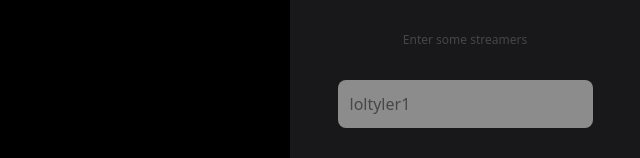
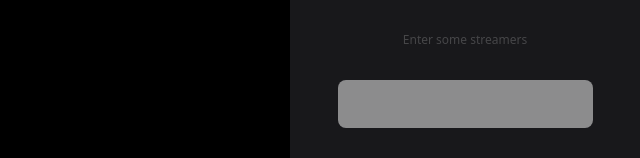
Before and after one commit to emigrek/twitch-squad, a Next.js app: page / in a window 1280 px wide. Shown: the top 158 px of the page, without its empty margins (640-1280 px from the left). Built offline with nearby package versions, Linux system fonts and the light colour scheme.

Commit message:
fixing typescript errors

```diff
--- a/app/Input.tsx
+++ /dev/null
@@ -1,18 +0,0 @@
-import React from 'react'
-
-function Input(props: { value: string, placeholder: string, onChange: () => void, onKeyDown: () => void }) {
-  return (
-    <div className='w-full flex items-center p-3 rounded-lg bg-white/50 text-black' >
-      <input
-        value={props.value}
-        onKeyDown={props.onKeyDown}
-        onChange={props.onChange}
-        className="bg-transparent outline-none placeholder:text-black/50"
-        placeholder={props.placeholder}
-      />
-    </div>
-
-  )
-}
-
-export default Input
--- a/app/MiniIcon.tsx
+++ /dev/null
@@ -1,9 +0,0 @@
-import React from 'react'
-
-function MiniIcon({ Icon }) {
-  return (
-    <Icon className="h-5 w-5 text-white" />
-  )
-}
-
-export default MiniIcon
--- a/app/Navbar.tsx
+++ b/app/Navbar.tsx
@@ -1,7 +1,4 @@
 import React from 'react'
-import MiniIcon from './MiniIcon'
-
-import { SquaresPlusIcon } from '@heroicons/react/24/solid'
 import { ChatBubbleOvalLeftEllipsisIcon } from '@heroicons/react/24/solid'
 
 import { useRecoilValue, useSetRecoilState } from "recoil";
@@ -14,14 +11,12 @@ import Create from './Create';
 function Navbar() {
     const squad = useRecoilValue(squadState);
     const chat = useRecoilValue(chatState);
-
     const setChat = useSetRecoilState(chatState);
-    const setSquad = useSetRecoilState(squadState);
 
     const options = squad.map((twitchId) => ({ value: twitchId, label: twitchId }));
 
-    const handleSquadChange = (e: React.ChangeEvent) => {
-        setChat(e.target.value);
+    const handleSquadChange = (e: React.ChangeEvent<HTMLSelectElement>) => {
+       setChat(e.target.value);
     }
 
     return (
@@ -29,7 +24,7 @@ function Navbar() {
             <Create/>
             { chat ? (
                 <NavbarItem>
-                    <MiniIcon Icon={ChatBubbleOvalLeftEllipsisIcon}/>
+                    <ChatBubbleOvalLeftEllipsisIcon className="h-5 w-5 text-white" />
                     <Select options={options} onChange={handleSquadChange}/>
                 </NavbarItem>
             ) : null }
--- a/app/NavbarItem.tsx
+++ b/app/NavbarItem.tsx
@@ -1,6 +1,6 @@
 import React from 'react'
 
-function NavbarItem({ children, onClick } : { children: React.ReactNode, onClick: () => void }) {
+function NavbarItem({ children, onClick } : { children: React.ReactNode, onClick?: () => void  }) {
     return (
         <div className="flex items-center align-middle p-5 space-x-2 rounded-lg select-none cursor-pointer" onClick={onClick}>
             {children}
--- a/app/Select.tsx
+++ b/app/Select.tsx
@@ -5,7 +5,7 @@ type Option = {
   label: string
 }
 
-function Select(props: { options: Option[], onChange: () => void }) {
+function Select(props: { options: Option[], onChange: (e: React.ChangeEvent<HTMLSelectElement>) => void }) {
   return (
     <select onChange={props.onChange} className="font-medium cursor-pointer text-center outline-none text-white bg-transparent focus:bg-black rounded-md">
       {
--- a/app/Squad.tsx
+++ b/app/Squad.tsx
@@ -2,22 +2,16 @@ import React from 'react'
 import { useRecoilValue } from "recoil";
 import { squadState } from "../atoms/squad";
 
-import Create from './Create';
 import Player from './Player';
 
 function Squad() {
     const squad = useRecoilValue(squadState);
 
-    if(squad.length)
-        return (
-            <>
-                {
-                    squad?.map((twitchId: string) => (
-                        <Player key={twitchId} twitchId={twitchId} />
-                    ))
-                }
-            </>
-        )
+    if(squad.length) {
+        return ( <> {squad.map((twitchId: string) => (
+            <Player key={twitchId} twitchId={twitchId} />
+        )) } </>)
+    } else { return null }
 }
 
 export default Squad
--- a/app/TitleIcon.tsx
+++ /dev/null
@@ -1,9 +0,0 @@
-import React from 'react'
-
-function TitleIcon({ Icon }) {
-  return (
-    <Icon className="h-32 w-32 text-white" />
-  )
-}
-
-export default TitleIcon
--- a/app/create.tsx
+++ b/app/create.tsx
@@ -3,8 +3,6 @@ import React, { useState, useEffect } from 'react'
 import { useRecoilValue, useSetRecoilState } from "recoil";
 import { squadState } from "../atoms/squad";
 import { chatState } from "../atoms/chat";
-
-import Input from './Input';
 import UserChip from './UserChip';
 
 function Create() {
@@ -14,7 +12,7 @@ function Create() {
   const setSquad = useSetRecoilState(squadState);
   const setChat = useSetRecoilState(chatState);
 
-  const handleChange = (e: React.ChangeEvent) => {
+  const handleChange: React.ChangeEventHandler = (e: React.ChangeEvent) => {
     const target = e.target as HTMLInputElement;
     const value = target.value;
     setInput(value);
@@ -24,7 +22,7 @@ function Create() {
     setSquad((oldSquad) => oldSquad.filter((user) => user !== twitchId));
   }
 
-  const handleKeyDown = (e: React.KeyboardEvent<HTMLInputElement>) => {
+  const handleKeyDown: React.KeyboardEventHandler = (e: React.KeyboardEvent<HTMLInputElement>) => {
     if(e.key == "Enter" && input) {
       e.preventDefault();
       setSquad((oldSquad) => [...oldSquad, input]);
@@ -53,7 +51,14 @@ function Create() {
         </div>
       </div>
       <div className="flex flex-row rounded-md">
-        <Input value={input} placeholder="loltyler1" onChange={handleChange} onKeyDown={handleKeyDown}/>
+        <div className='w-full flex items-center p-3 rounded-lg bg-white/50 text-black' >
+          <input
+            className="bg-transparent outline-none placeholder:text-black/50"
+            value={input}
+            onChange={handleChange}
+            onKeyDown={handleKeyDown}
+          />
+      </div>
       </div>
     </div>
   )
```
Lines whose indentation alone changed are shown as unchanged.
